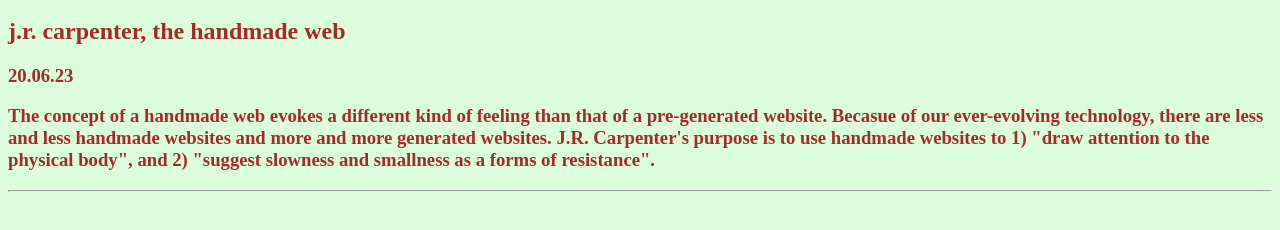
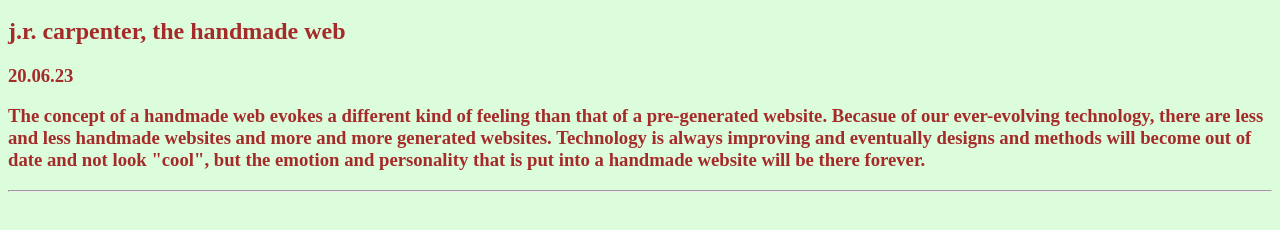
Before and after one commit to jeunny/esther-resther, a plain HTML site: page journals.html in a window 1280 px wide. Shown: the part 100-330 px from the top of the page. Drawn offline with Linux system fonts and the light colour scheme.

Commit message:
Update journals.html

```diff
--- a/journals.html
+++ b/journals.html
@@ -11,7 +11,7 @@
         <a href="index.html">go home</a>
         <h2>j.r. carpenter, the handmade web</h2>
         <h3>20.06.23<h3>
-        <p>The concept of a handmade web evokes a different kind of feeling than that of a pre-generated website. Becasue of our ever-evolving technology, there are less and less handmade websites and more and more generated websites. J.R. Carpenter's purpose is to use handmade websites to 1) "draw attention to the physical body", and 2) "suggest slowness and smallness as a forms of resistance". </p>
+        <p>The concept of a handmade web evokes a different kind of feeling than that of a pre-generated website. Becasue of our ever-evolving technology, there are less and less handmade websites and more and more generated websites. Technology is always improving and eventually designs and methods will become out of date and not look "cool", but the emotion and personality that is put into a handmade website will be there forever.</p>
         <hr>
     </body>
 </html>
```
